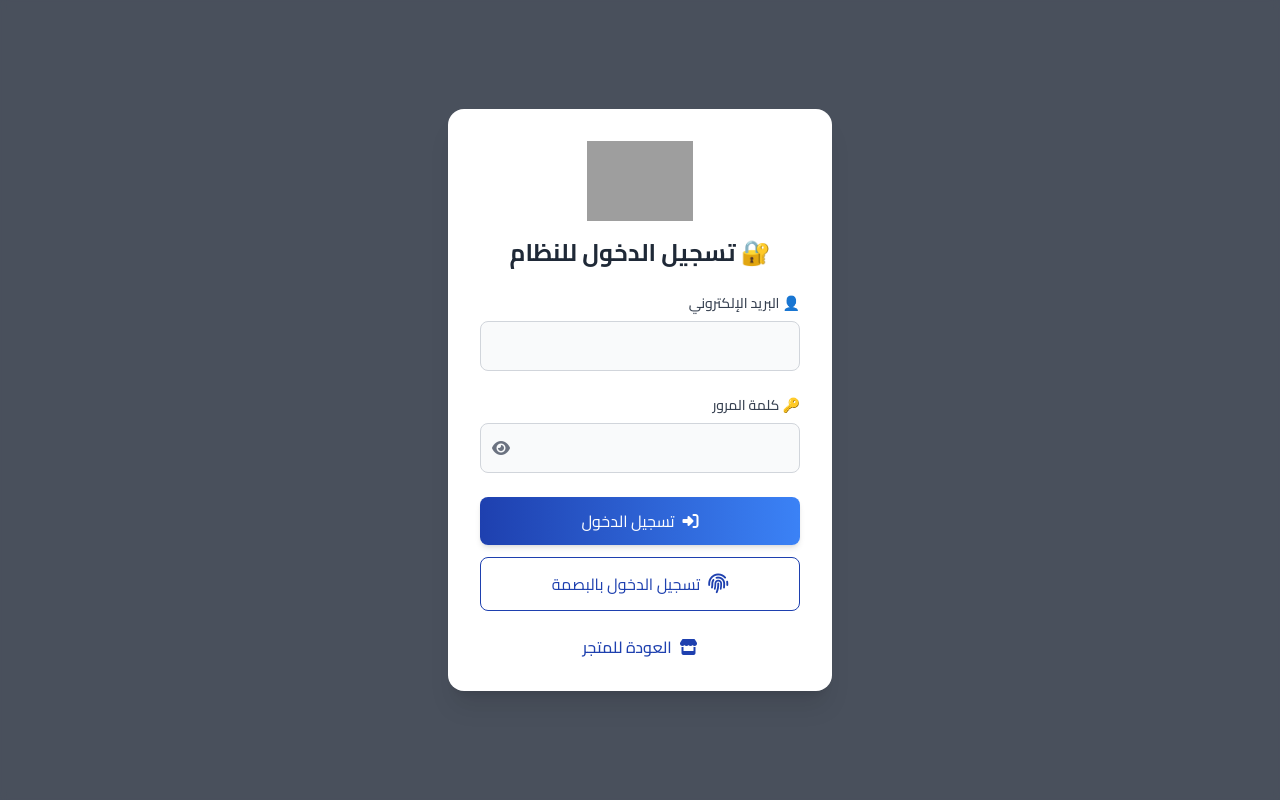
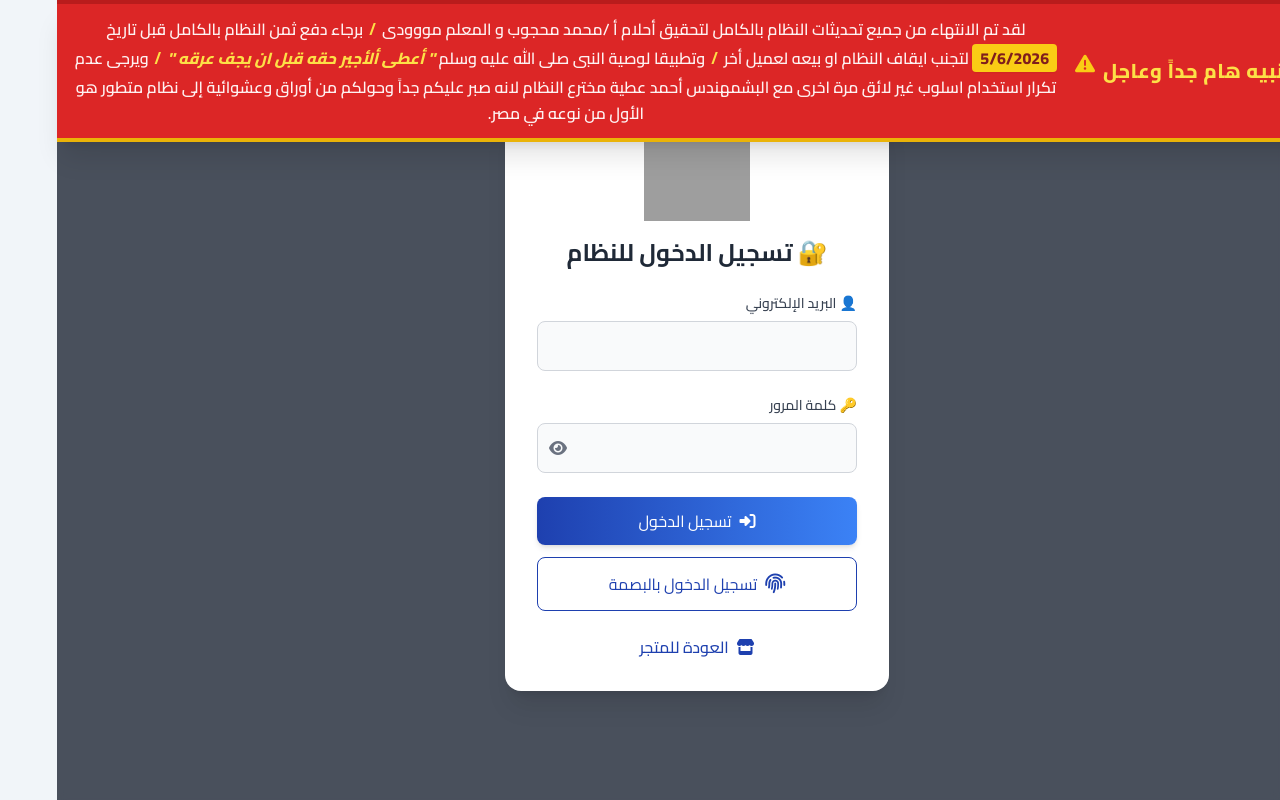
Before and after one commit to T2Digital/battah, a React (Vite) app: page / in a window 1280 px wide. Both pictures are taken after a click on the button "دخول الإدارة". Built offline with nearby package versions, Linux system fonts and the light colour scheme; no server answers; the database is empty; grey boxes are pictures that could not be loaded.

Commit message:
feat: add system warning banner
Implement a global SystemWarningBanner to notify users of critical payment deadlines and system updates across the application layout.

```diff
--- a/App.tsx
+++ b/App.tsx
@@ -19,6 +19,7 @@ import EmployeesReportView from './components/reports/EmployeesReportView';
 import FinancialReportView from './components/reports/FinancialReportView';
 import SuppliersReportView from './components/reports/SuppliersReportView';
 import ToastContainer from './components/shared/ToastContainer';
+import SystemWarningBanner from './components/shared/SystemWarningBanner';
 
 // Lazy load components for code splitting and better performance
 const Dashboard = React.lazy(() => import('./components/dashboard/Dashboard'));
@@ -477,20 +478,22 @@ const App: React.FC = () => {
 
     if (viewMode === 'store') {
         return (
-            <>
+            <div className="flex flex-col min-h-screen">
+                <SystemWarningBanner />
                 <Storefront setViewMode={setViewMode} />
                 <NotificationPrompt />
-            </>
+            </div>
         );
     }
 
     // --- Admin View Logic ---
     if (!currentUser) {
         return (
-            <>
+            <div className="flex flex-col min-h-screen">
+                <SystemWarningBanner />
                 <LoginModal setViewMode={setViewMode} />
                 <NotificationPrompt />
-            </>
+            </div>
         );
     }
 
@@ -514,7 +517,7 @@ const App: React.FC = () => {
                 hasPermission={hasPermission}
                 onClose={() => setSidebarOpen(false)}
             />
-            <main className={`transition-all duration-300 ease-in-out pt-24 pb-8 px-4 sm:px-8 ${isSidebarOpen ? 'sm:mr-72' : 'sm:mr-20'}`}>
+            <main className={`transition-all duration-300 ease-in-out pt-48 sm:pt-36 pb-8 px-4 sm:px-8 ${isSidebarOpen ? 'sm:mr-72' : 'sm:mr-20'}`}>
                 <Suspense fallback={<div className="text-center p-8">جاري تحميل القسم...</div>}>
                     {renderAdminContent()}
                 </Suspense>
--- a/components/Header.tsx
+++ b/components/Header.tsx
@@ -4,6 +4,7 @@ import useStore from '../lib/store';
 import { Branch } from '../types';
 import NotificationsDropdown from './shared/NotificationsDropdown';
 import GlobalSearch from './shared/GlobalSearch';
+import SystemWarningBanner from './shared/SystemWarningBanner';
 
 interface HeaderProps {
     toggleSidebar: () => void;
@@ -55,7 +56,9 @@ const Header: React.FC<HeaderProps> = ({ toggleSidebar, setViewMode }) => {
 
     return (
         <>
-            <header className="fixed top-0 left-0 right-0 bg-white dark:bg-gray-800 shadow-md h-20 flex items-center justify-between px-6 z-40" style={{ right: 0 }}>
+            <header className="fixed top-0 left-0 right-0 bg-white dark:bg-gray-800 shadow-md flex flex-col z-40" style={{ right: 0 }}>
+                <SystemWarningBanner />
+                <div className="h-20 flex items-center justify-between px-6 w-full">
                     <div className="flex items-center gap-4">
                          <div className="flex items-center gap-3">
                              <img src="https://i.ibb.co/LDdGwd87/5-1.png" alt="Logo" className="h-10 w-auto" />
@@ -113,6 +116,7 @@ const Header: React.FC<HeaderProps> = ({ toggleSidebar, setViewMode }) => {
                         <i className="fas fa-bars text-2xl"></i>
                     </button>
                 </div>
+            </div>
             </header>
             <GlobalSearch isOpen={isSearchOpen} onClose={() => setSearchOpen(false)} />
         </>
--- a/components/Sidebar.tsx
+++ b/components/Sidebar.tsx
@@ -84,10 +84,10 @@ const Sidebar: React.FC<SidebarProps> = ({ isOpen, activeSection, setActiveSecti
                     isOpen ? 'w-64 sm:w-72 translate-x-0' : 'w-0 sm:w-20 translate-x-full sm:translate-x-0 overflow-hidden'
                 }`}
             >
-                <div className="flex items-center justify-center h-20 border-b dark:border-gray-700">
+                <div className="flex items-center justify-center h-44 sm:h-32 border-b dark:border-gray-700">
                     {/* This space is intentionally left for the header to overlay */}
                 </div>
-                <nav className="pt-4 px-3 h-[calc(100vh-5rem)] overflow-y-auto custom-scrollbar">
+                <nav className="pt-4 px-3 h-[calc(100vh-11rem)] sm:h-[calc(100vh-8rem)] overflow-y-auto custom-scrollbar">
                     <ul>
                         {navItems.map(item => (
                             <NavLink key={item.id} item={item} />
--- /dev/null
+++ b/components/shared/SystemWarningBanner.tsx
@@ -0,0 +1,26 @@
+import React from 'react';
+
+const SystemWarningBanner: React.FC = () => {
+    return (
+        <div className="w-full bg-red-600 text-white border-b-4 border-yellow-500 py-3 px-4 shadow-xl z-[9999] text-center font-bold text-sm md:text-base selection:bg-yellow-400 selection:text-red-900 border-t-4 border-t-red-700 animate-[pulse_3s_infinite]" style={{ direction: 'rtl' }}>
+            <div className="container mx-auto flex flex-col md:flex-row items-center justify-center gap-2 md:gap-4 max-w-7xl">
+                <div className="flex items-center gap-2 text-yellow-300 shrink-0">
+                    <i className="fas fa-exclamation-triangle text-xl text-yellow-400 animate-bounce"></i>
+                    <span className="text-lg md:text-xl font-black tracking-wide">تنبيه هام جداً وعاجل</span>
+                    <i className="fas fa-exclamation-triangle text-xl text-yellow-400 animate-bounce hidden md:inline"></i>
+                </div>
+                <div className="leading-relaxed font-semibold text-right md:text-center text-red-50">
+                    لقد تم الانتهاء من جميع تحديثات النظام بالكامل لتحقيق أحلام أ /محمد محجوب و المعلم مووودى
+                    <span className="text-yellow-300 font-extrabold mx-1.5 font-sans">/</span>
+                    برجاء دفع ثمن النظام بالكامل قبل تاريخ <span className="bg-yellow-400 text-red-900 px-2 py-0.5 rounded font-black text-base inline-block my-0.5 shadow-sm">5/6/2026</span> لتجنب ايقاف النظام او بيعه لعميل أخر
+                    <span className="text-yellow-300 font-extrabold mx-1.5 font-sans">/</span>
+                    وتطبيقا لوصية النبى صلى الله عليه وسلم <span className="text-yellow-300 font-black italic">" أعطى ألأجير حقه قبل ان يجف عرقه "</span>
+                    <span className="text-yellow-300 font-extrabold mx-1.5 font-sans">/</span>
+                    ويرجى عدم تكرار استخدام اسلوب غير لائق مرة اخرى مع البشمهندس أحمد عطية مخترع النظام لانه صبر عليكم جداً وحولكم من أوراق وعشوائية إلى نظام متطور هو الأول من نوعه في مصر.
+                </div>
+            </div>
+        </div>
+    );
+};
+
+export default SystemWarningBanner;
```
Lines whose indentation alone changed are shown as unchanged.
